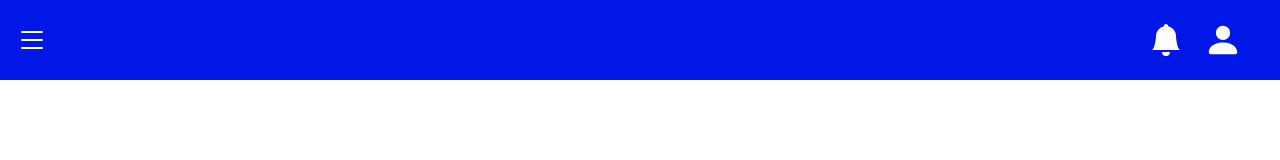
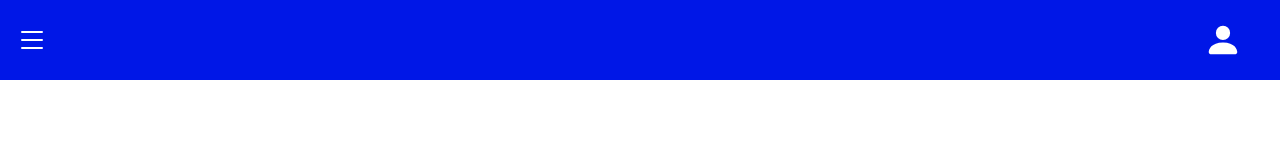
Before and after one commit to PeyPeyPG/CS-4485-Project, a React (Create React App) app in the folder pill-pal/: page /home/provider in a window 1280 px wide. Shown: the top 160 px of the page. Built offline with nearby package versions, Linux system fonts and the light colour scheme.

Commit message:
Update ProviderNavbar.js

```diff
--- a/pill-pal/src/components/ProviderNavbar.js
+++ b/pill-pal/src/components/ProviderNavbar.js
@@ -58,16 +58,6 @@ function ProviderNavbar() {
                     </svg>
                 </div>
                 <div className="provider-right-section">
-                    <svg
-                        xmlns="http://www.w3.org/2000/svg"
-                        width="32"
-                        height="32"
-                        fill="currentColor"
-                        className="bi bi-bell-fill"
-                        viewBox="0 0 16 16"
-                    >
-                        <path d="M8 16a2 2 0 0 0 2-2H6a2 2 0 0 0 2 2m.995-14.901a1 1 0 1 0-1.99 0A5 5 0 0 0 3 6c0 1.098-.5 6-2 7h14c-1.5-1-2-5.902-2-7 0-2.42-1.72-4.44-4.005-4.901" />
-                    </svg>
                     <div className="provider-nav-dropdown" ref={dropdownRef}>
                         <button onClick={showDropdown} className="provider-link">
                             <svg
```
